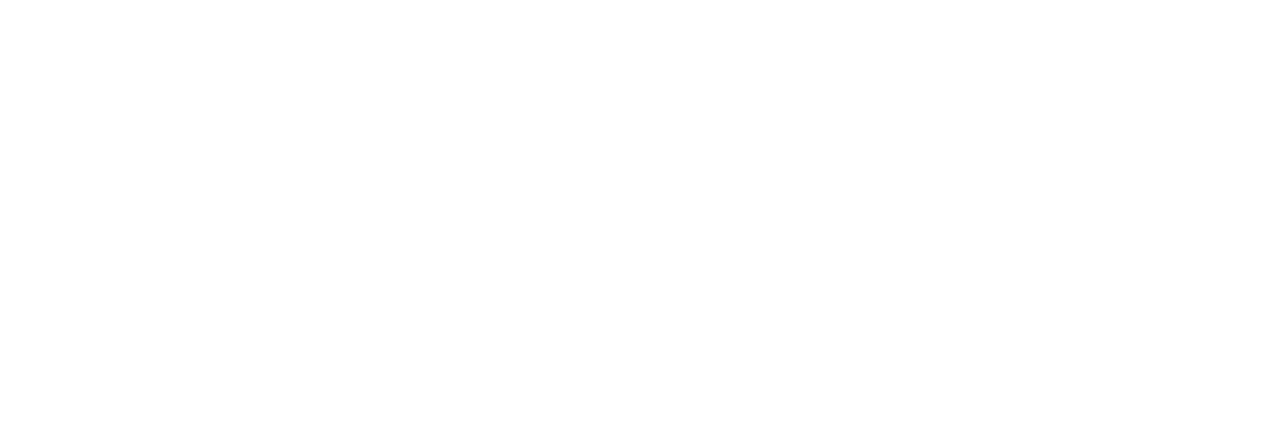
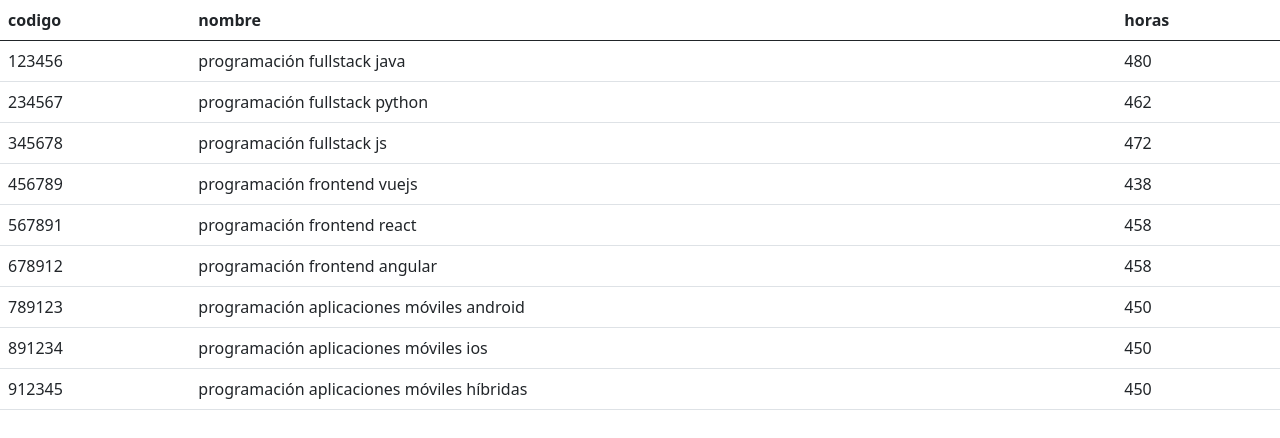
Before and after one commit to marcosOjedaEscalante/clase13-05-2023, a website: page index.html in a window 1280 px wide. Drawn offline with nearby package versions, Linux system fonts and the light colour scheme.

Commit message:
frontend

```diff
--- a/index.html
+++ b/index.html
@@ -1,12 +1,36 @@
 <!DOCTYPE html>
 <html lang="en">
+
 <head>
     <meta charset="UTF-8">
     <meta http-equiv="X-UA-Compatible" content="IE=edge">
     <meta name="viewport" content="width=device-width, initial-scale=1.0">
-    <title>Document</title>
+    <link href="https://cdn.jsdelivr.net/npm/bootstrap@5.0.2/dist/css/bootstrap.min.css" rel="stylesheet"
+        integrity="sha384-EVSTQN3/azprG1Anm3QDgpJLIm9Nao0Yz1ztcQTwFspd3yD65VohhpuuCOmLASjC" crossorigin="anonymous">
+    <script src="https://cdn.jsdelivr.net/npm/@popperjs/core@2.9.2/dist/umd/popper.min.js"
+        integrity="sha384-IQsoLXl5PILFhosVNubq5LC7Qb9DXgDA9i+tQ8Zj3iwWAwPtgFTxbJ8NT4GN1R8p"
+        crossorigin="anonymous"></script>
+    <script src="https://cdn.jsdelivr.net/npm/bootstrap@5.0.2/dist/js/bootstrap.min.js"
+        integrity="sha384-cVKIPhGWiC2Al4u+LWgxfKTRIcfu0JTxR+EQDz/bgldoEyl4H0zUF0QKbrJ0EcQF"
+        crossorigin="anonymous"></script>
+    <title>Cursos</title>
 </head>
+
 <body>
+
+    <table class="table">
+        <thead id="tHead">
+        </thead>
+        <tbody id="tBody">
+
+        </tbody>
+    </table>
+
+
+
+    <script src="https://code.jquery.com/jquery-3.7.0.min.js"
+        integrity="sha256-2Pmvv0kuTBOenSvLm6bvfBSSHrUJ+3A7x6P5Ebd07/g=" crossorigin="anonymous"></script>
     <script type="module" src="jsFront/script.js"></script>
 </body>
+
 </html>
--- a/js/funcionalidades.js
+++ b/js/funcionalidades.js
@@ -7,10 +7,7 @@ const leerArchivo = nombreArchivo => parse(readFileSync(`./data/${nombreArchivo}
 
 const construirCurso = arregloDeArreglosCursos => arregloDeArreglosCursos.map(curso => curso = new Curso(curso[0],curso[1],curso[2]));
 
-const escribirJSON = (arregloCursos) => {
-    const arregloCursosCadena = JSON.stringify(arregloCursos);
-    writeFileSync('./dataJSON/cursos.json', arregloCursosCadena);
-}
+const escribirJSON = arregloCursos => writeFileSync('./dataJSON/cursos.json', JSON.stringify(arregloCursos));
 
 export {
     leerArchivo,
--- a/jsFront/script.js
+++ b/jsFront/script.js
@@ -0,0 +1,32 @@
+$.ajax({
+    type: "get",
+    url: "./dataJSON/cursos.json",
+    success: function (cursos) {
+        console.log(cursos);
+        const tBody = document.querySelector('tBody');
+        const tHead = document.querySelector('tHead');
+        cursos.forEach((curso, index) => {
+            if(index == 0){
+                const fila = document.createElement('tr');
+                const columnaUno = document.createElement('th');
+                const columnaDos = document.createElement('th');
+                const columnaTres = document.createElement('th');
+                columnaUno.innerHTML = curso._codigo;
+                columnaDos.innerHTML = curso._nombre;
+                columnaTres.innerHTML = curso._horas;
+                fila.append(columnaUno, columnaDos, columnaTres);
+                tHead.appendChild(fila);
+            }else{
+                const fila = document.createElement('tr');
+                const columnaUno = document.createElement('td');
+                const columnaDos = document.createElement('td');
+                const columnaTres = document.createElement('td');
+                columnaUno.innerHTML = curso._codigo;
+                columnaDos.innerHTML = curso._nombre;
+                columnaTres.innerHTML = curso._horas;
+                fila.append(columnaUno, columnaDos, columnaTres);
+                tBody.appendChild(fila);
+            }
+        });
+    }
+});
```
